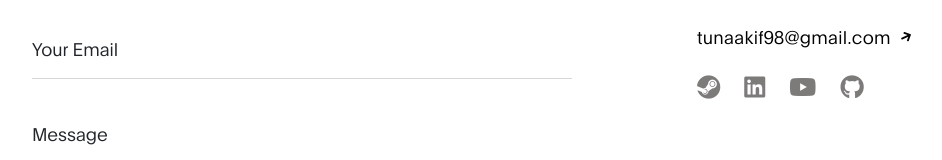
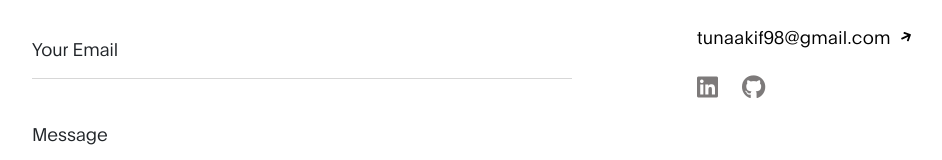
Before and after one commit to AkifTuna/website, a plain HTML site: page index.html in a window 1280 px wide. Shown: the part 987-1147 px from the top of the page, without its empty margins (53-995 px from the left). Drawn offline with Linux system fonts and the light colour scheme.

Commit message:
social links update

```diff
--- a/index.html
+++ b/index.html
@@ -196,9 +196,9 @@
             </p>
 
             <ul class="social-links mt-2">
-              <li><a href="https://steamcommunity.com/id/spiritrit/" target="_blank rel="noopener" class="fab fa-steam"></a></li>
-                    <li><a href="https://www.linkedin.com/in/akif-tuna-114a95226/" rel="noopener" target="bla" class="fab fa-linkedin"></a></li>
-                    <li><a href="https://www.youtube.com/@spiritrit" rel="noopener" target="_blank" class="fab fa-youtube"></a></li>
+
+                    <li><a href="https://www.linkedin.com/in/akif-tuna-114a95226/" rel="noopener" target="_blank" class="fab fa-linkedin"></a></li>
+
                     <li><a href="https://github.com/AkifTuna" rel="noopener" target="_blank" class="fab fa-github"></a></li>
             </ul>
 
```
